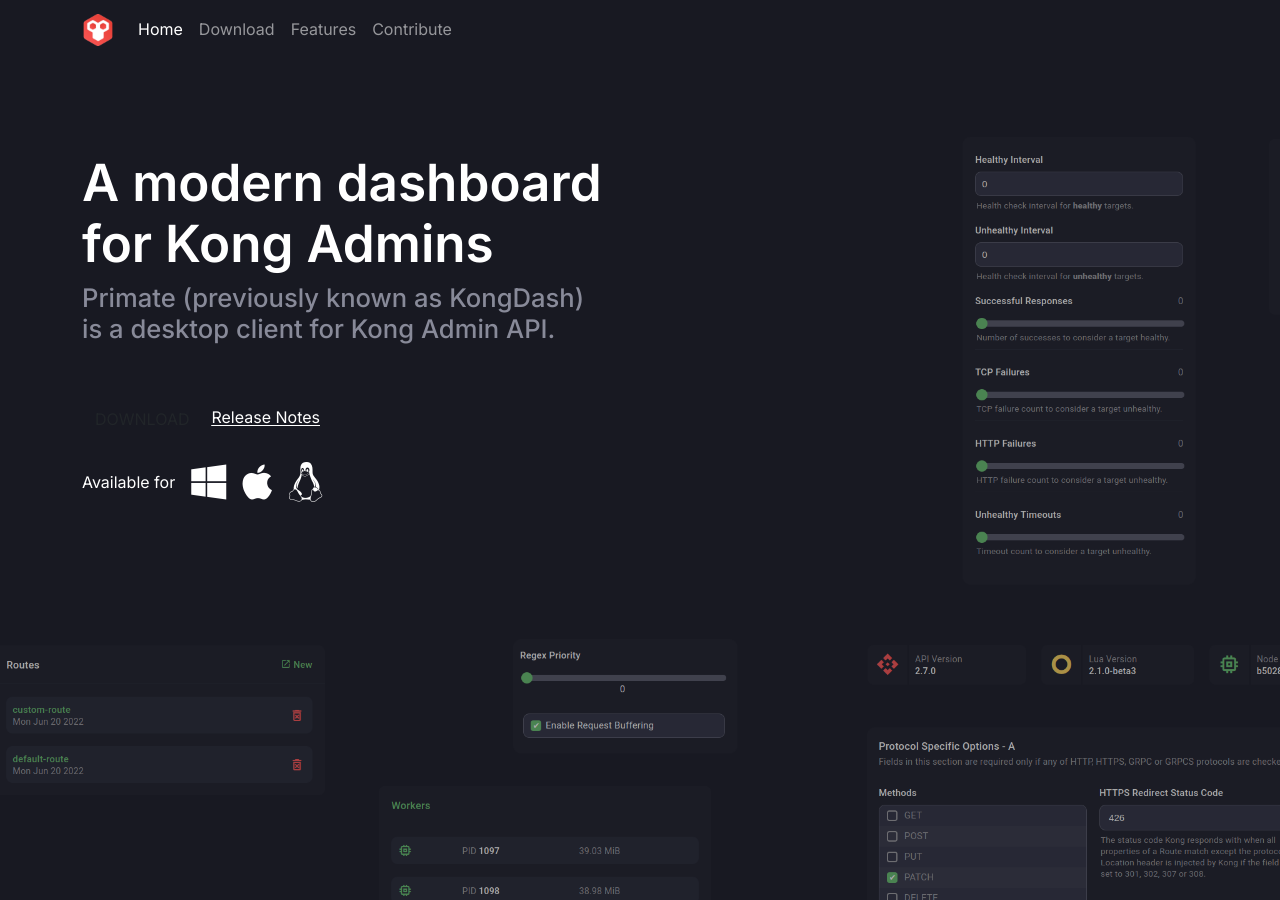
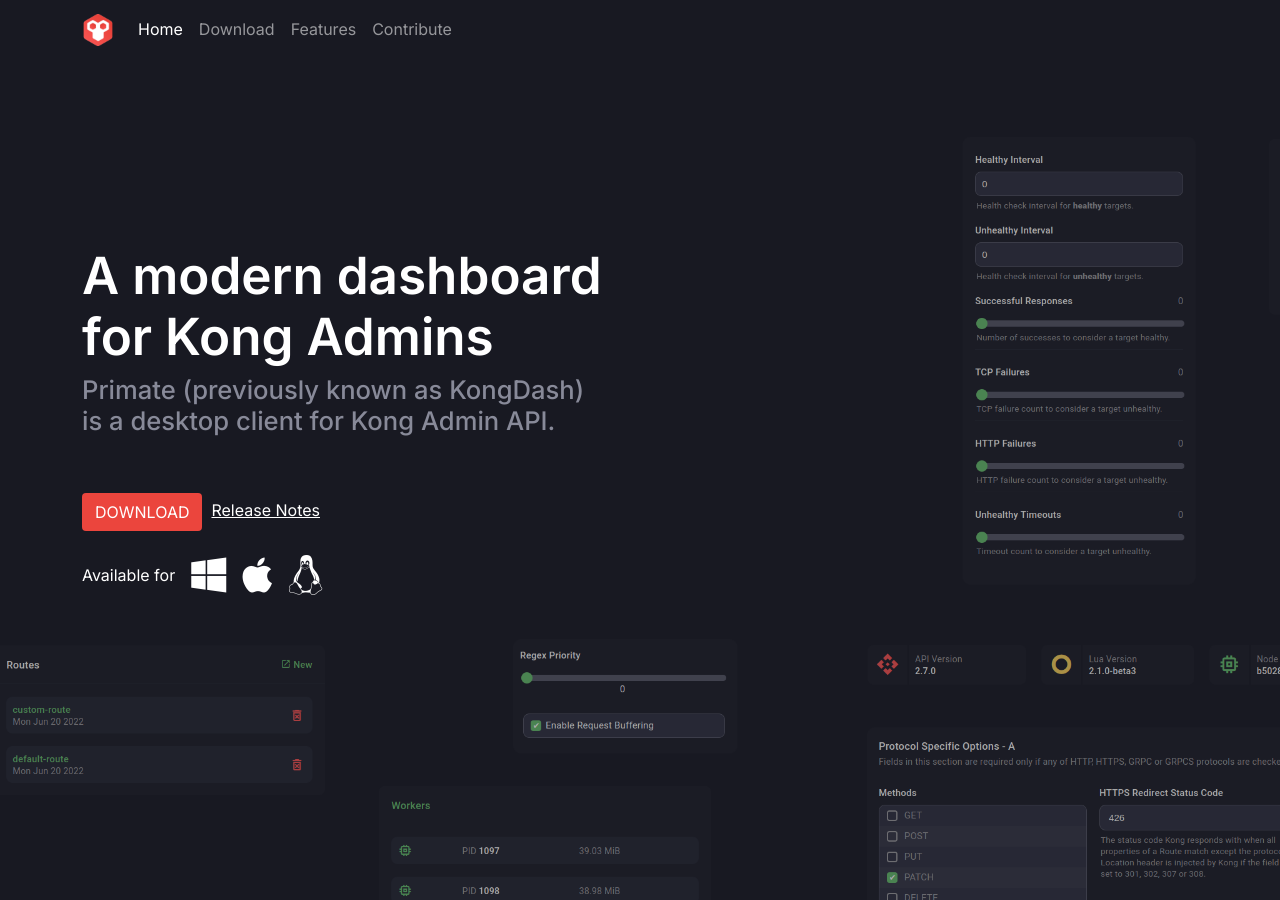
Before and after one commit to getprimate/website, a Jekyll site: the page built from index.html, in a window 1280 px wide and 900 px high. Built offline with Jekyll 4.4.1, drawn with Linux system fonts in a browser that asks for light colours; nearby versions of some CDN libraries.

Commit message:
remove: Unwanted style overrides

```diff
--- a/css/layout.css
+++ b/css/layout.css
@@ -1,27 +1,41 @@
 
 :root {
+    --bs-body-color: rgb(3, 6, 11);
     --bs-dark-rgb: 24, 25, 34;
     --bs-dark: #181922;
-    --bs-primary: #eb453d;
+    --bs-success: #179221;
+
+    --pw_accent-color: #eb453d;
 
     --pw_primary-fg: #212121;
-    --pw_secondary_fg: #888a99;
+    --pw_secondary-fg: #888a99;
 
     --pw_primary-bg: #181922;
     --pw_secondary-bg: #363848;
 
     --pw_corner-radius: 12px;
+    --pw_corner-color: rgba(0,0,0,.125);
 }
 
 body {
     font-family: 'Inter', system-ui, -apple-system, sans-serif;
 }
 
+main {
+    display: block;
+    position: relative;
+}
+
+a {
+    text-decoration: none;
+    color: var(--pw_accent-color);
+}
+
 section.overview-home {
     display: block;
     width: 100%;
     height: 100vh;
-    padding-top: 56px;
+    padding-top: 16.5vh;
     background-color: var(--bs-dark);
     background-image: url('../image/bg-home-fixed.png');
     background-position: top 56px left 0;
@@ -38,35 +52,20 @@
 
 section.overview-home h3 {
     font-size: 1.6rem;
-    color: var(--pw_secondary_fg);
+    color: var(--pw_secondary-fg);
 }
 
 section.overview-info {
-    padding: 114px 0;
-}
-
-section.overview-info h2 {
-    font-size: 3rem;
-    font-weight: 600;
-}
-
-section.overview-info h4 {
-    font-size: 1.5rem;
-    font-weight: 500;
-    color: var(--pw_secondary_fg);
-}
-
-section.overview-info p {
-    font-size: 1.2rem;
+    padding: 85px 0;
 }
 
 .ft-glyph {
-    color: var(--bs-primary);
+    color: var(--pw_accent-color);
     font-size: 3.6rem;
 }
 
 img.thin-frame {
-    border: 1px solid var(--pw_secondary-bg);
+    border: 1px solid var(--pw_corner-color);
     border-radius: var(--pw_corner-radius);
 }
 
@@ -92,11 +91,67 @@
 }
 
 footer {
-    background: var(--bs-primary);
-    color: #FFFFFF
+    display: block;
+    font-size: 0.9rem;
+}
+
+footer .footer-top {
+    padding: 56px 0;
+}
+
+footer .footer-top .material-icons {
+    font-size: 1rem;
+    color: var(--pw_accent-color);
+}
+
+footer .footer-base {
+    background: var(--bs-dark);
+    color: #FFFFFF;
+    padding: 12px 0;
 }
 
 footer .bi {
     color: #FFFFFF;
-    font-size: 1.8rem;
+    font-size: 1rem;
 }
+
+ul.flat-list {
+    display: block;
+    padding: 0;
+    margin: 0;
+}
+
+ul.flat-list li {
+    display: block;
+    padding: 5px 0;
+}
+
+footer ul.flat-list a {
+    color: var(--pw_secondary-fg);
+}
+
+.x-platform-logo {
+    width: 150px;
+    height: 150px;
+    margin: auto;
+    display: block;
+    border-radius: 50%;
+    border: 5px solid var(--pw_secondary-fg);
+    padding: 25px 15px;
+}
+
+.x-platform-logo .fa-brands {
+    font-size: 5.3rem;
+    color: var(--bs-secondary);
+}
+
+.btn-snapcraft {
+    background-color: #252525;
+    padding: 5px 0;
+    border-radius: var(--pw_corner-radius);
+}
+
+.btn.btn-accent {
+    background-color: var(--pw_accent-color);
+    color: #FFFFFF;
+}
```
